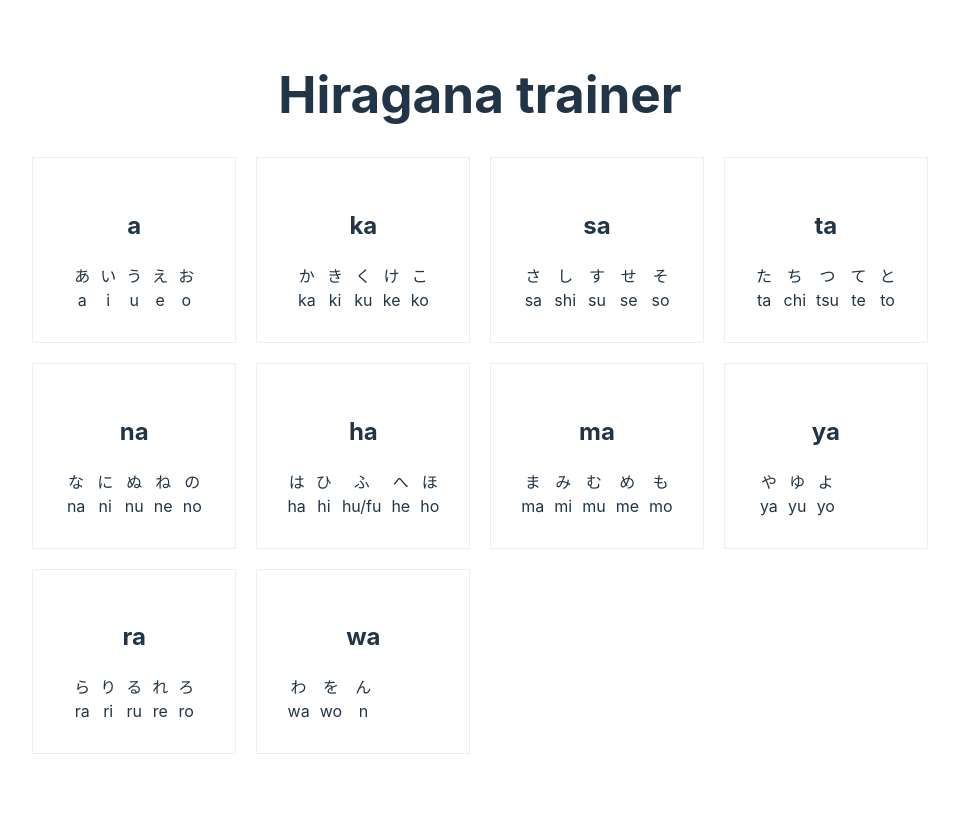
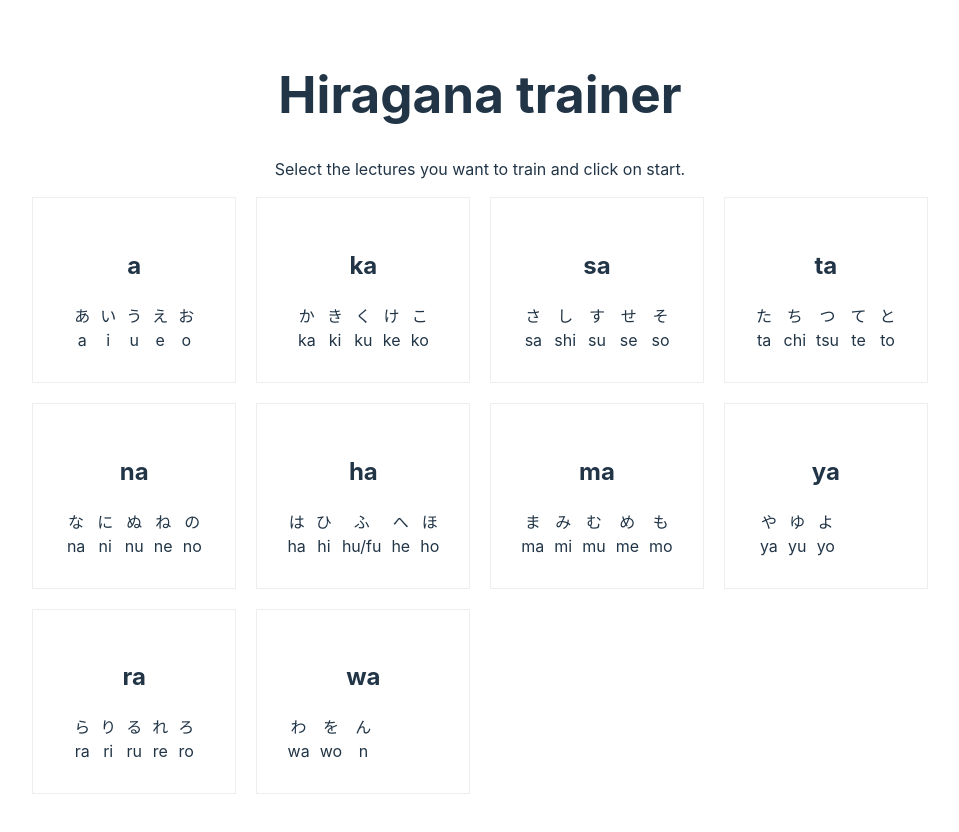
Before and after one commit to maluramichael/hiragana-trainer, a React (Vite) app: page / in a window 1280 px wide. Shown: the top 832 px of the page, without its empty margins (160-1119 px from the left). Before the commit the page ends 810 px from the top, so only its background shows below. Built offline with nearby package versions, Linux system fonts and the light colour scheme.

Commit message:
Add a small description text

```diff
--- a/src/App.jsx
+++ b/src/App.jsx
@@ -184,6 +184,9 @@ function App() {
             <h1>Hiragana trainer</h1>
             <div>
                 {!started && <div>
+                    <p>
+                        Select the lectures you want to train and click on start.
+                    </p>
                     <Lectures
                         setSelectedLectures={setSelectedLectures}
                         selectedLectures={selectedLectures}
```
